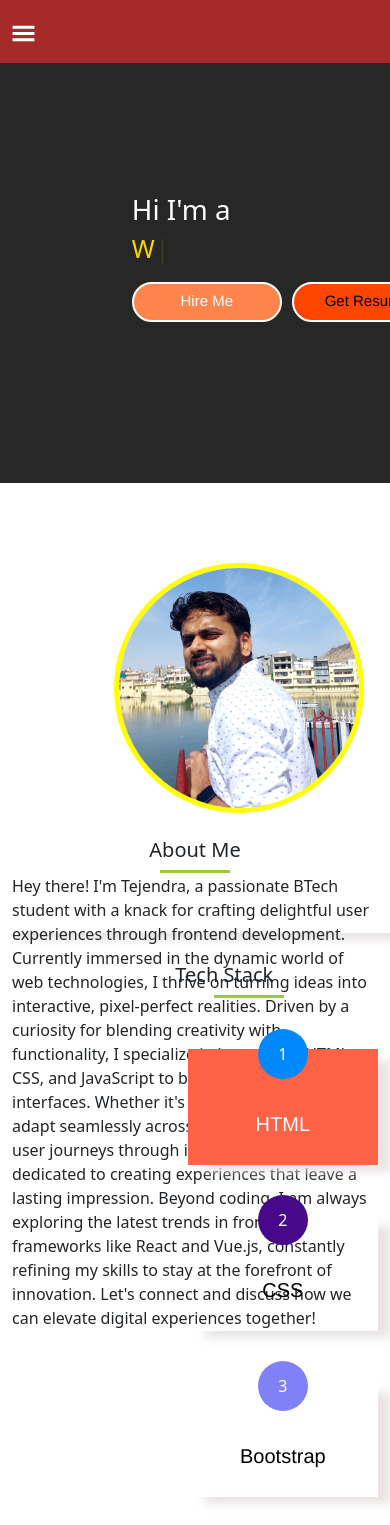
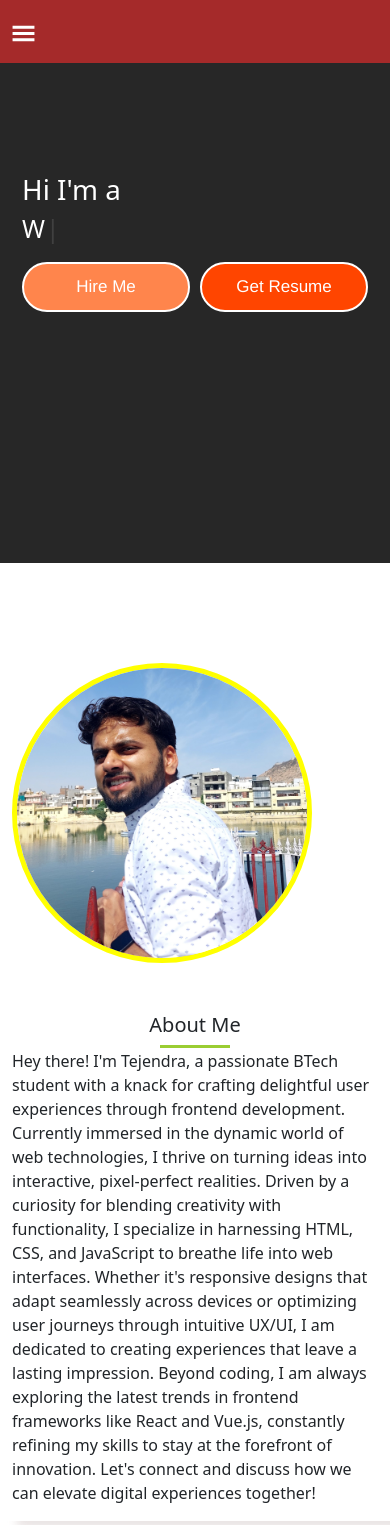
Before and after one commit to tejth/tejthPortfolio, a React (Vite) app: page / in a window 390 px wide. Shown: the top 1525 px of the page. Built offline with nearby package versions, Linux system fonts and the light colour scheme.

Commit message:
fix responsiveness

```diff
--- a/src/Components/About/About.css
+++ b/src/Components/About/About.css
@@ -2,28 +2,35 @@
   box-shadow: 15px 9px 9px -2px rgba(230, 224, 224, 0.86);
   -webkit-box-shadow: 15px 9px 9px -2px rgba(230, 224, 224, 0.86);
   -moz-box-shadow: 15px 9px 9px -2px rgba(230, 224, 224, 0.86);
-  margin-top: 30px;
-  height: 420px;
+  margin-top: 50px;
+
+  height: 500px;
+}
+
+#dark .about-section {
+  background-color: #38004c;
+  box-shadow: -6px 11px 5px -4px rgba(0, 0, 0, 0.42);
+  -webkit-box-shadow: -6px 11px 5px -4px rgba(0, 0, 0, 0.42);
+  -moz-box-shadow: -6px 11px 5px -4px rgba(0, 0, 0, 0.42);
 }
 
 .about-image img {
-  height: 250px;
-  width: 250px;
+  height: 300px;
+  width: 300px;
   border-radius: 190px;
   margin-top: 50px;
-  align-items: center;
-  margin-left: 28%;
   border: 5px solid yellow;
   object-fit: cover;
 }
 
 .about-details {
-  margin-top: 25px;
+  margin-top: 50px;
 }
 
 .about-title h5 {
   text-align: center;
 }
+
 .line {
   display: block;
   width: 70px;
@@ -31,3 +38,9 @@
   margin: 1px auto;
   background-color: yellowgreen;
 }
+
+@media (max-width: 1000px) {
+  .about-section {
+    height: auto;
+  }
+}
--- a/src/Components/Contact/Contact.css
+++ b/src/Components/Contact/Contact.css
@@ -1,17 +1,28 @@
 .contact-section {
-  height: 600px;
-  margin-top: 100px;
-  margin-bottom: 50px;
+  height: 950px;
+
   box-shadow: 15px 9px 9px -2px rgba(230, 224, 224, 0.86);
   -webkit-box-shadow: 15px 9px 9px -2px rgba(230, 224, 224, 0.86);
   -moz-box-shadow: 15px 9px 9px -2px rgba(230, 224, 224, 0.86);
 }
 
-.contact-form-image img {
+.contact-form-design {
+  margin-top: 50px;
+}
+
+#dark .contact-section {
+  background-color: #38004c;
+  box-shadow: -6px 11px 5px -4px rgba(0, 0, 0, 0.42);
+  -webkit-box-shadow: -6px 11px 5px -4px rgba(0, 0, 0, 0.42);
+  -moz-box-shadow: -6px 11px 5px -4px rgba(0, 0, 0, 0.42);
+}
+
+.contact-form-iamge img {
   height: 600px;
   width: 100%;
-  border-radius: 20px;
+  border-radius: 10px;
   object-fit: cover;
+  margin-top: 50px;
 }
 
 .contact-form input {
@@ -22,6 +33,23 @@
   margin-bottom: 20px;
 }
 
+#dark .contact-form input {
+  background-color: #38004c;
+  border: 2px solid rgb(149, 149, 27);
+}
+
+.contact-form textarea {
+  border-radius: 10px;
+  margin-top: 10px;
+  width: 100%;
+  margin-bottom: 20px;
+}
+
+#dark .contact-form textarea {
+  background-color: #38004c;
+  border: 2px solid rgb(149, 149, 27);
+}
+
 .custom-select-tag {
   height: 50px;
   border-radius: 10px;
@@ -30,17 +58,17 @@
   margin-bottom: 20px;
 }
 
-.contact-form textarea {
-  border-radius: 10px;
-  margin-top: 10px;
-  width: 100%;
-  margin-bottom: 20px;
+#dark .custom-select-tag {
+  background-color: #38004c;
+  border: 2px solid rgb(149, 149, 27);
+  color: white;
 }
+
 .button-submit p {
   background-color: black;
   padding: 10px;
   border-radius: 30px;
-  color: white;
+  color: yellowgreen;
   width: 50%;
   margin-top: 40px;
   cursor: pointer;
@@ -52,6 +80,5 @@
 
 .button-submit p:hover {
   background-color: #ff1042;
-  color: white;
   transition-duration: 1s;
 }
--- a/src/Components/Education/Education.css
+++ b/src/Components/Education/Education.css
@@ -1,5 +1,3 @@
-.edu-sec {
-  margin-left: 1.6%;
-  margin-top: 4%;
-  margin-bottom: 4%;
+.education-section {
+  margin-top: 70px;
 }
--- a/src/Components/Home/Home.css
+++ b/src/Components/Home/Home.css
@@ -1,17 +1,16 @@
 .home {
-  height: 300px;
+  height: 400px;
   color: white;
 }
+
 .home-content {
-  display: flex;
-  flex-direction: column;
-  justify-content: center;
-  margin-top: 120px;
-  margin-left: 30%;
   padding: 10px;
+  margin-top: 100px;
 }
-.home-content h2 {
-  color: gold;
+
+.home-content h3 {
+  margin-top: 30px;
+  color: rgb(242, 227, 13);
 }
 
 .button-for-action {
@@ -21,39 +20,38 @@
 .hire-me-button {
   background-color: #ff854c;
   text-align: center;
-  width: 150px;
-  height: 40px;
-  padding: 6px;
+  width: 180px;
+  padding: 10px;
   border-radius: 90px;
   cursor: pointer;
   margin-top: 10px;
   border: 2px solid white;
-  font-size: 15px;
+  font-size: 17px;
   font-family: "Franklin Gothic Medium", "Arial Narrow", Arial, sans-serif;
 }
-
 .hire-me-button:hover {
   background-color: white;
   width: 250px;
   color: black;
   transition-duration: 1s;
 }
+
 .get-resume-button {
   background-color: orangered;
   text-align: center;
-  width: 150px;
-  height: 40px;
-  padding: 6px;
+  width: 180px;
+  padding: 10px;
   border-radius: 90px;
   cursor: pointer;
   margin-top: 10px;
+  border: 2px solid white;
+  font-size: 17px;
   margin-left: 10px;
-  border: 2px solid white;
-  font-size: 15px;
   font-family: "Franklin Gothic Medium", "Arial Narrow", Arial, sans-serif;
 }
+
 .get-resume-button:hover {
-  background-color: white;
+  background-color: rgb(232, 174, 13);
   width: 250px;
   color: black;
   transition-duration: 1s;
@@ -61,5 +59,42 @@
 
 .get-resume-button a {
   text-decoration: none;
-  color: black;
+  color: white;
 }
+
+.theme-change {
+  justify-content: center;
+  height: 50px;
+  width: 50px;
+  background-color: #001cce;
+  right: 0;
+  margin-right: 10px;
+  text-align: center;
+  vertical-align: middle;
+  line-height: 50px;
+  position: fixed;
+  top: 150;
+  margin-top: 250px;
+  border-radius: 5px;
+  cursor: pointer;
+  z-index: 1;
+}
+
+.sun-theme-icon {
+  animation: rotation infinite 5s linear;
+}
+
+@keyframes rotation {
+  from {
+    transform: rotate(0deg);
+  }
+  to {
+    transform: rotate(360deg);
+  }
+}
+
+@media (max-width: 1000px) {
+  .theme-change {
+    display: none;
+  }
+}
--- a/src/Components/Projects/Project.css
+++ b/src/Components/Projects/Project.css
@@ -1,33 +1,47 @@
-.projectclass {
-  margin-left: 20%;
-}
 .project-list {
-  margin: 20px;
+  margin: 10px;
   padding: 10px;
   border-radius: 5px;
+
   box-shadow: 15px 9px 9px -2px rgba(230, 224, 224, 0.86);
   -webkit-box-shadow: 15px 9px 9px -2px rgba(230, 224, 224, 0.86);
   -moz-box-shadow: 15px 9px 9px -2px rgba(230, 224, 224, 0.86);
 }
-.title-and-collapse-option {
-  display: flex;
-  justify-content: space-between;
-  margin: 5px;
+
+#dark .project-list {
+  background-color: #38004c;
+  color: white;
+
+  box-shadow: -6px 11px 5px -4px rgba(0, 0, 0, 0.42);
+  -webkit-box-shadow: -6px 11px 5px -4px rgba(0, 0, 0, 0.42);
+  -moz-box-shadow: -6px 11px 5px -4px rgba(0, 0, 0, 0.42);
 }
+
+.project-list-opned {
+  border-left: 5px solid blueviolet;
+}
+
 .project-list:hover {
   border-left: 5px solid blueviolet;
   cursor: pointer;
   transition-duration: 1s;
 }
 
-.project-list-opened {
-  border-left: 5px solid blueviolet;
+.title-and-collapse-option {
+  display: flex;
+  justify-content: space-between;
+  margin: 5px;
 }
+
 .tech-used-in-project {
   margin-top: 20px;
   margin: 5px;
-  width: fit-content;
 }
+
+.tech-used-in-project p:hover {
+  background-color: black;
+}
+
 .tech-used-in-project p {
   background-color: tomato;
   color: white;
@@ -45,19 +59,17 @@
   padding: 10px;
 }
 
+.live-demo-button:hover {
+  background-color: blueviolet;
+  transition-duration: 1s;
+}
+
 .live-demo-button a {
   color: white;
   text-decoration: none;
   padding: 10px;
 }
-.live-demo-button:hover {
-  background-color: blueviolet;
-  transition-duration: 1s;
-}
 
-.tech-used-in-project p:hover {
-  background-color: black;
-}
 .description {
   margin: 5px;
   font-family: Cambria, Cochin, Georgia, Times, "Times New Roman", serif;
--- a/src/Components/Sidebar/NavbarMobileView.css
+++ b/src/Components/Sidebar/NavbarMobileView.css
@@ -21,7 +21,9 @@
   height: auto;
   width: 210px;
   background-color: brown;
-  /* margin-top: 1px; */
+  margin-top: 30px;
+  padding-top: 10px;
+  padding-bottom: 10px;
 }
 
 .mobile-nav ul li {
--- a/src/Components/TechStack/TechStack.css
+++ b/src/Components/TechStack/TechStack.css
@@ -1,31 +1,47 @@
 .techstack-section {
-  margin-top: 30px;
+  margin-top: 40px;
   height: auto;
   margin-bottom: 40px;
 }
 
 .section-title h5 {
   text-align: center;
-  margin-left: 16%;
 }
 
 .tech-content {
+  padding: 10px;
+  color: black;
+  margin-top: 50px;
+
   box-shadow: 15px 9px 9px -2px rgba(230, 224, 224, 0.86);
   -webkit-box-shadow: 15px 9px 9px -2px rgba(230, 224, 224, 0.86);
   -moz-box-shadow: 15px 9px 9px -2px rgba(230, 224, 224, 0.86);
-  margin-left: 48%;
-  padding: 10px;
-  margin-top: 50px;
-  color: black;
 }
+
+#dark .tech-content {
+  background-color: #38004c;
+  color: white;
+
+  box-shadow: -6px 11px 5px -4px rgba(0, 0, 0, 0.42);
+  -webkit-box-shadow: -6px 11px 5px -4px rgba(0, 0, 0, 0.42);
+  -moz-box-shadow: -6px 11px 5px -4px rgba(0, 0, 0, 0.42);
+}
+
+#dark .tech-content:hover {
+  background-color: rgb(45, 8, 8);
+  transition-duration: 1s;
+}
+
+.tech-content-marked {
+  background-color: tomato;
+  color: white;
+}
+
 .tech-content p {
   text-align: center;
   padding-top: 30px;
   font-size: 20px;
   font-family: "Franklin Gothic Medium", "Arial Narrow", Arial, sans-serif;
-}
-.tech-stack-line {
-  margin-left: 55.1%;
 }
 
 .tech-content:hover {
@@ -34,13 +50,9 @@
   cursor: pointer;
   transition-duration: 1s;
 
-  box-shadow: -6px 111px 5px -4px rgba(0, 0, 0, 0, 0.42);
+  box-shadow: -6px 11px 5px -4px rgba(0, 0, 0, 0.42);
   -webkit-box-shadow: -6px 11px 5px -4px rgba(0, 0, 0, 0.42);
   -moz-box-shadow: -6px 11px 5px -4px rgba(0, 0, 0, 0.42);
-}
-.tech-content-marked {
-  background-color: tomato;
-  color: white;
 }
 
 .tech-number {
@@ -53,8 +65,8 @@
   justify-content: center;
   display: block;
   margin: 0 auto;
+  margin-top: -30px;
   line-height: 50px;
-  margin-top: -30px;
 }
 
 .load-more-tech-stack {
@@ -65,7 +77,7 @@
   text-align: center;
   justify-content: center;
   display: table;
-  margin-left: 52%;
+  margin-left: auto;
   margin-right: auto;
   margin-top: 35px;
   border-radius: 5px;
--- a/src/Components/WorkExperience/WorkExperience.css
+++ b/src/Components/WorkExperience/WorkExperience.css
@@ -1,14 +1,11 @@
-.vttime {
-  margin-left: 180px;
-  margin-top: 10px;
-}
-.work-experience-section {
-  margin: 20px;
+.workexperience-section {
+  margin-top: 70px;
 }
 
-.tech-skills {
-  width: fit-content;
+.timeline-section {
+  margin-top: 20px;
 }
+
 .tech-skills p {
   background-color: black;
   border-radius: 90px;
@@ -22,7 +19,10 @@
   cursor: pointer;
   color: black;
 }
-
 .date-class {
   color: black;
 }
+
+#dark .date-class {
+  color: white;
+}
```
